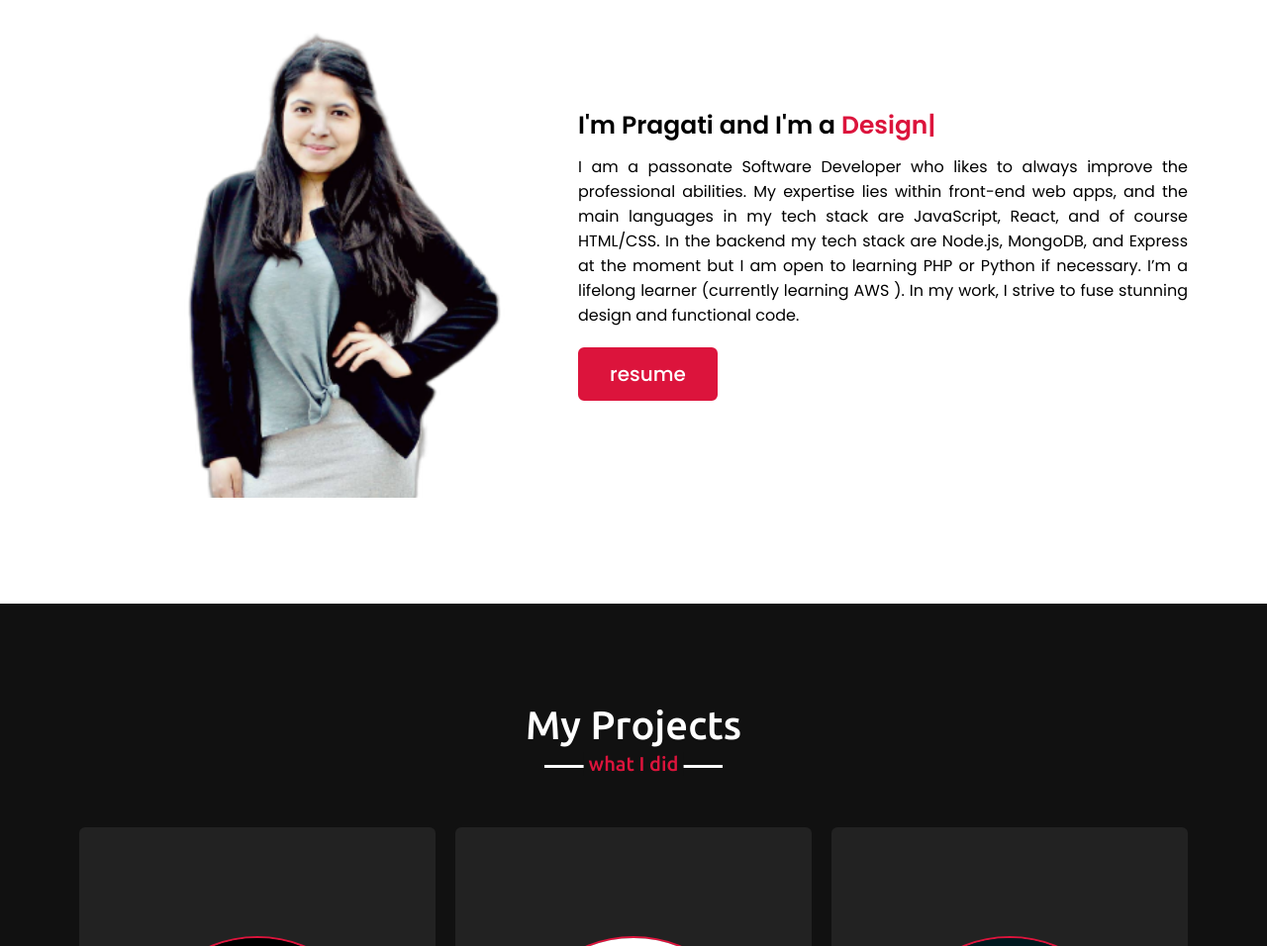
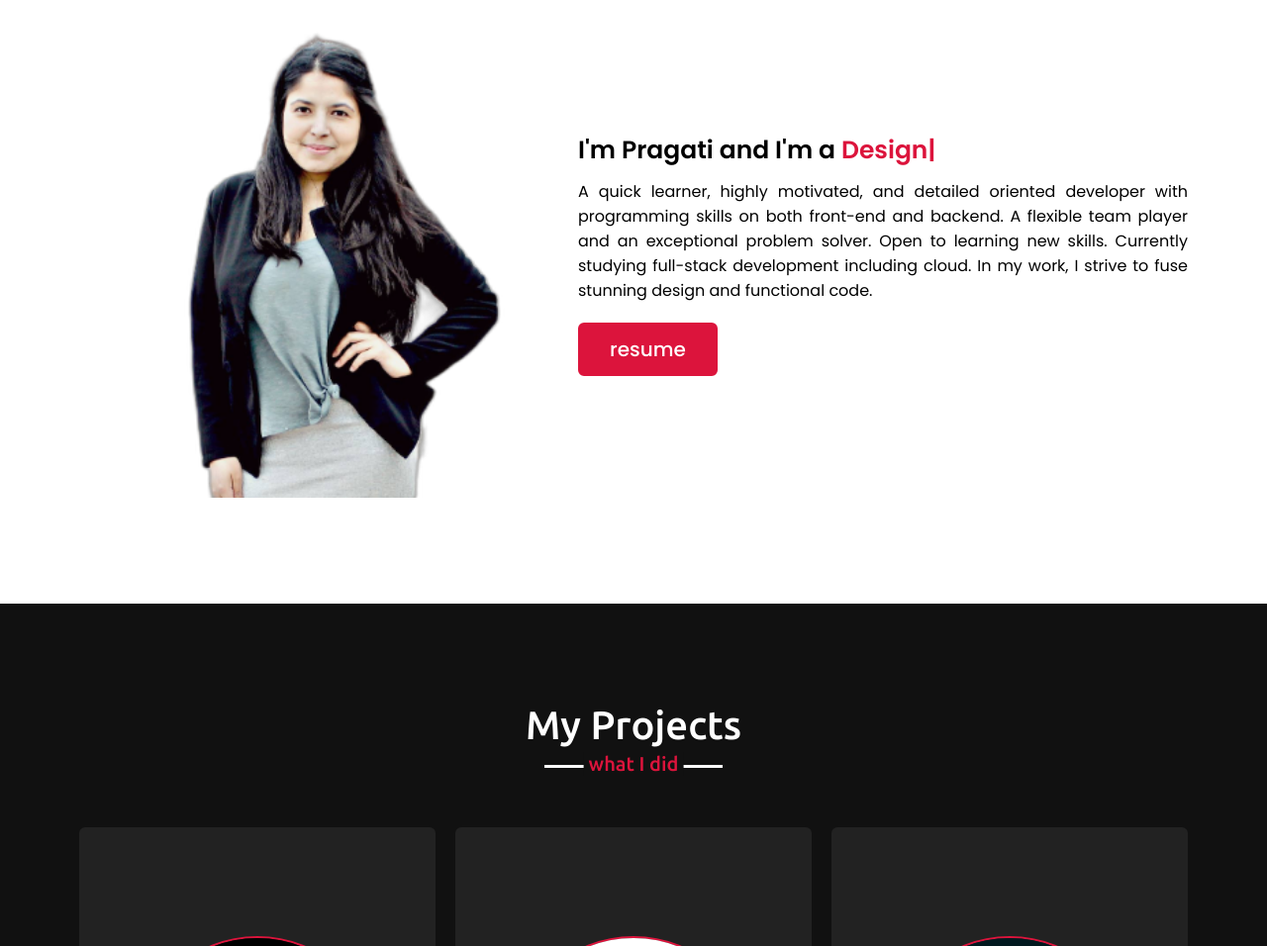
Before and after one commit to pragatibhandari/portfoliowebsite, a plain HTML site: page index.html in a window 1280 px wide. Shown: the part 1023-1979 px from the top of the page at 99% size. Drawn offline with nearby package versions, Linux system fonts and the light colour scheme.

Commit message:
profile text changed

```diff
--- a/index.html
+++ b/index.html
@@ -61,7 +61,7 @@
                 </div>
                 <div class="column right">
                     <div class="text">I'm Pragati and I'm a <span class="typing-2"></span></div>
-                    <p>I am a passonate Software Developer who likes to always improve the professional abilities. My expertise lies within front-end web apps, and the main languages in my tech stack are JavaScript, React, and of course HTML/CSS. In the backend my tech stack are Node.js, MongoDB, and Express at the moment but I am open to learning PHP or Python if necessary. I’m a lifelong learner (currently learning AWS ). In my work, I strive to fuse stunning design and functional code.</p>
+                    <p>A quick learner,  highly motivated, and detailed oriented developer with programming skills on both front-end and backend. A flexible team player and an exceptional problem solver. Open to learning new skills. Currently studying full-stack development including cloud. In my work, I strive to fuse stunning design and functional code.</p>
                     <a href="images/CV_Pragati_Developer.pdf" alt = "CV pdf" target="_blank">resume</a>
                 </div>
             </div>
```
